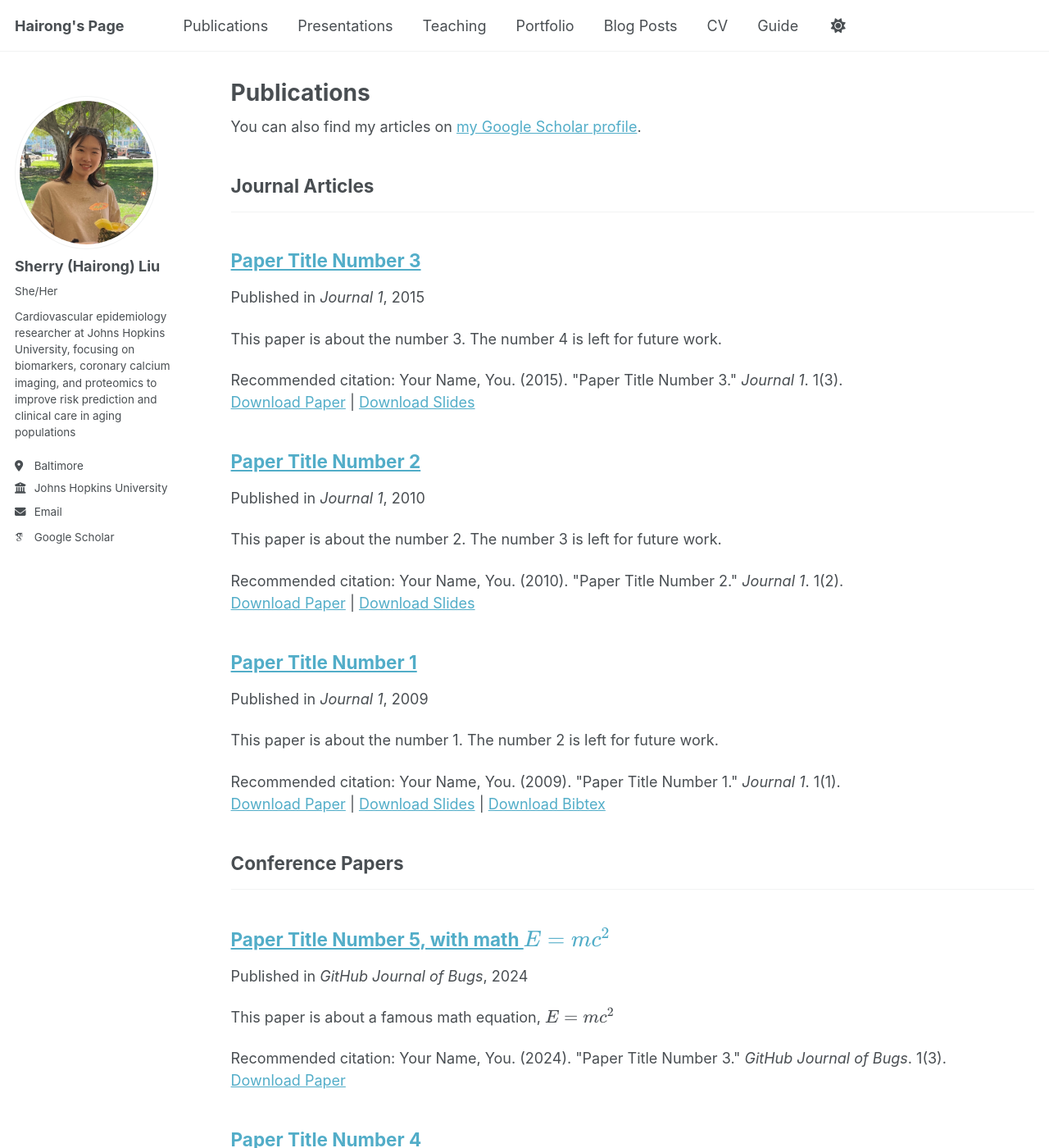
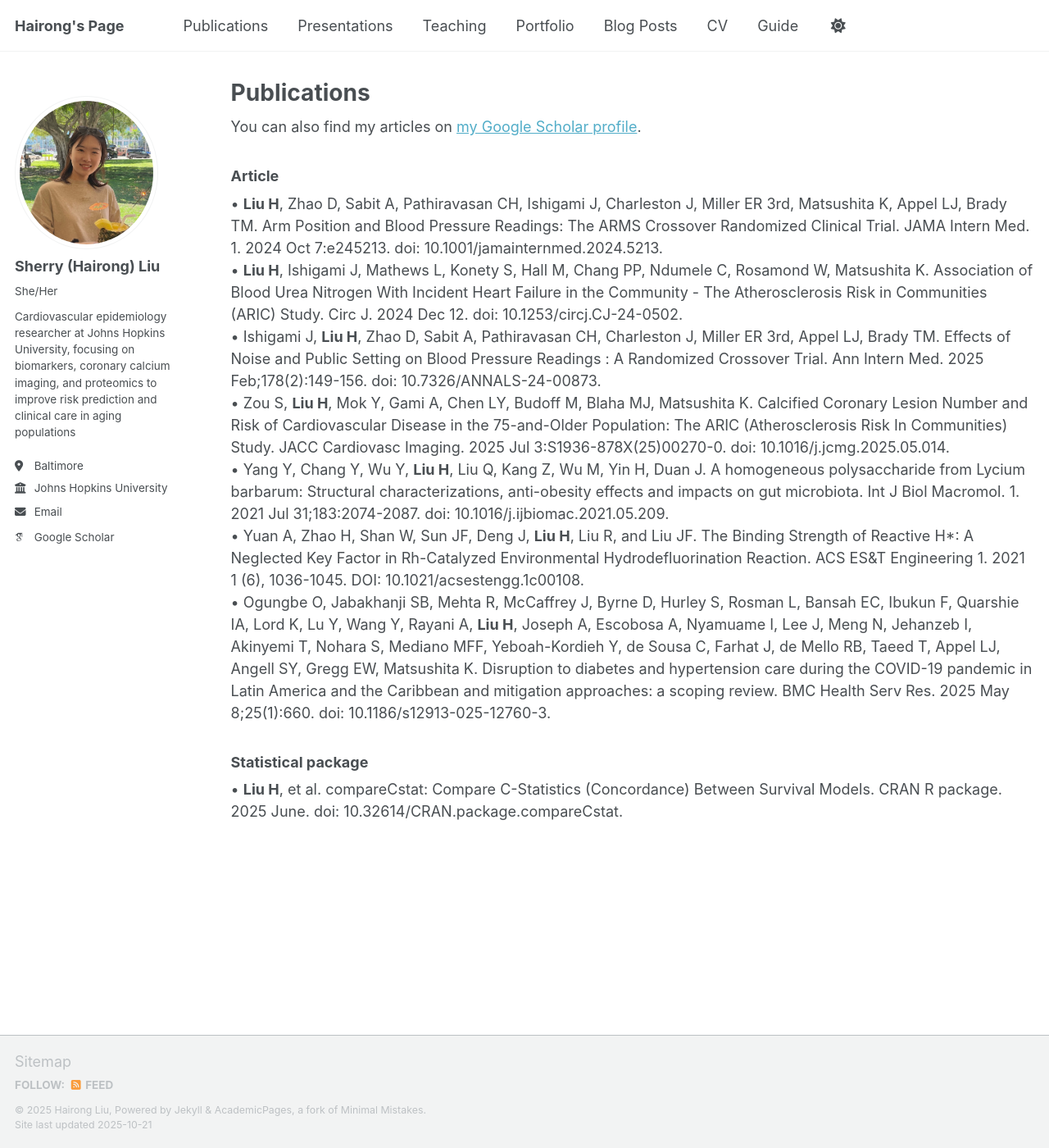
Before and after one commit to sherry090345/sherry090345.github.io, a Jekyll site: the page built from _pages/publications.html, in a window 1280 px wide and 1400 px high. Shown: the whole window at 82% size. Built offline with Jekyll 4.4.1, drawn with Linux system fonts in a browser that asks for light colours; some web fonts are replaced; a script that is not in the unit is left out; some of the changed text lies outside the part shown.

Commit message:
publications.html

```diff
--- a/_pages/publications.html
+++ b/_pages/publications.html
@@ -11,23 +12,27 @@ author_profile: true
 
 {% include base_path %}
 
-<!-- New style rendering if publication categories are defined -->
-{% if site.publication_category %}
-  {% for category in site.publication_category  %}
-    {% assign title_shown = false %}
-    {% for post in site.publications reversed %}
-      {% if post.category != category[0] %}
-        {% continue %}
-      {% endif %}
-      {% unless title_shown %}
-        <h2>{{ category[1].title }}</h2><hr />
-        {% assign title_shown = true %}
-      {% endunless %}
-      {% include archive-single.html %}
-    {% endfor %}
-  {% endfor %}
-{% else %}
-  {% for post in site.publications reversed %}
-    {% include archive-single.html %}
-  {% endfor %}
-{% endif %}
+<style>
+  .publications-page .pub-section-title { font-size: 14px; line-height: 1.4; margin: 0.75rem 0 0.5rem; }
+  .publications-page .pub-item { font-size: 12px; line-height: 1.55; margin-bottom: 0.5rem; }
+</style>
+
+<h3 class="pub-section-title">Article</h3>
+
+<div class="pub-item">• <strong>Liu H</strong>, Zhao D, Sabit A, Pathiravasan CH, Ishigami J, Charleston J, Miller ER 3rd, Matsushita K, Appel LJ, Brady TM. Arm Position and Blood Pressure Readings: The ARMS Crossover Randomized Clinical Trial. JAMA Intern Med. 1. 2024 Oct 7:e245213. doi: 10.1001/jamainternmed.2024.5213.</div>
+
+<div class="pub-item">• <strong>Liu H</strong>, Ishigami J, Mathews L, Konety S, Hall M, Chang PP, Ndumele C, Rosamond W, Matsushita K. Association of Blood Urea Nitrogen With Incident Heart Failure in the Community - The Atherosclerosis Risk in Communities (ARIC) Study. Circ J. 2024 Dec 12. doi: 10.1253/circj.CJ-24-0502.</div>
+
+<div class="pub-item">• Ishigami J, <strong>Liu H</strong>, Zhao D, Sabit A, Pathiravasan CH, Charleston J, Miller ER 3rd, Appel LJ, Brady TM. Effects of Noise and Public Setting on Blood Pressure Readings : A Randomized Crossover Trial. Ann Intern Med. 2025 Feb;178(2):149-156. doi: 10.7326/ANNALS-24-00873.</div>
+
+<div class="pub-item">• Zou S, <strong>Liu H</strong>, Mok Y, Gami A, Chen LY, Budoff M, Blaha MJ, Matsushita K. Calcified Coronary Lesion Number and Risk of Cardiovascular Disease in the 75-and-Older Population: The ARIC (Atherosclerosis Risk In Communities) Study. JACC Cardiovasc Imaging. 2025 Jul 3:S1936-878X(25)00270-0. doi: 10.1016/j.jcmg.2025.05.014.</div>
+
+<div class="pub-item">• Yang Y, Chang Y, Wu Y, <strong>Liu H</strong>, Liu Q, Kang Z, Wu M, Yin H, Duan J. A homogeneous polysaccharide from Lycium barbarum: Structural characterizations, anti-obesity effects and impacts on gut microbiota. Int J Biol Macromol. 1. 2021 Jul 31;183:2074-2087. doi: 10.1016/j.ijbiomac.2021.05.209.</div>
+
+<div class="pub-item">• Yuan A, Zhao H, Shan W, Sun JF, Deng J, <strong>Liu H</strong>, Liu R, and Liu JF. The Binding Strength of Reactive H*: A Neglected Key Factor in Rh-Catalyzed Environmental Hydrodefluorination Reaction. ACS ES&amp;T Engineering 1. 2021 1 (6), 1036-1045. DOI: 10.1021/acsestengg.1c00108.</div>
+
+<div class="pub-item">• Ogungbe O, Jabakhanji SB, Mehta R, McCaffrey J, Byrne D, Hurley S, Rosman L, Bansah EC, Ibukun F, Quarshie IA, Lord K, Lu Y, Wang Y, Rayani A, <strong>Liu H</strong>, Joseph A, Escobosa A, Nyamuame I, Lee J, Meng N, Jehanzeb I, Akinyemi T, Nohara S, Mediano MFF, Yeboah-Kordieh Y, de Sousa C, Farhat J, de Mello RB, Taeed T, Appel LJ, Angell SY, Gregg EW, Matsushita K. Disruption to diabetes and hypertension care during the COVID-19 pandemic in Latin America and the Caribbean and mitigation approaches: a scoping review. BMC Health Serv Res. 2025 May 8;25(1):660. doi: 10.1186/s12913-025-12760-3.</div>
+
+<h3 class="pub-section-title">Statistical package</h3>
+
+<div class="pub-item">• <strong>Liu H</strong>, et al. compareCstat: Compare C-Statistics (Concordance) Between Survival Models. CRAN R package. 2025 June. doi: 10.32614/CRAN.package.compareCstat.</div>
```
Also changed, not shown: other parts of _pages/publications.html (+1 -0 lines).
